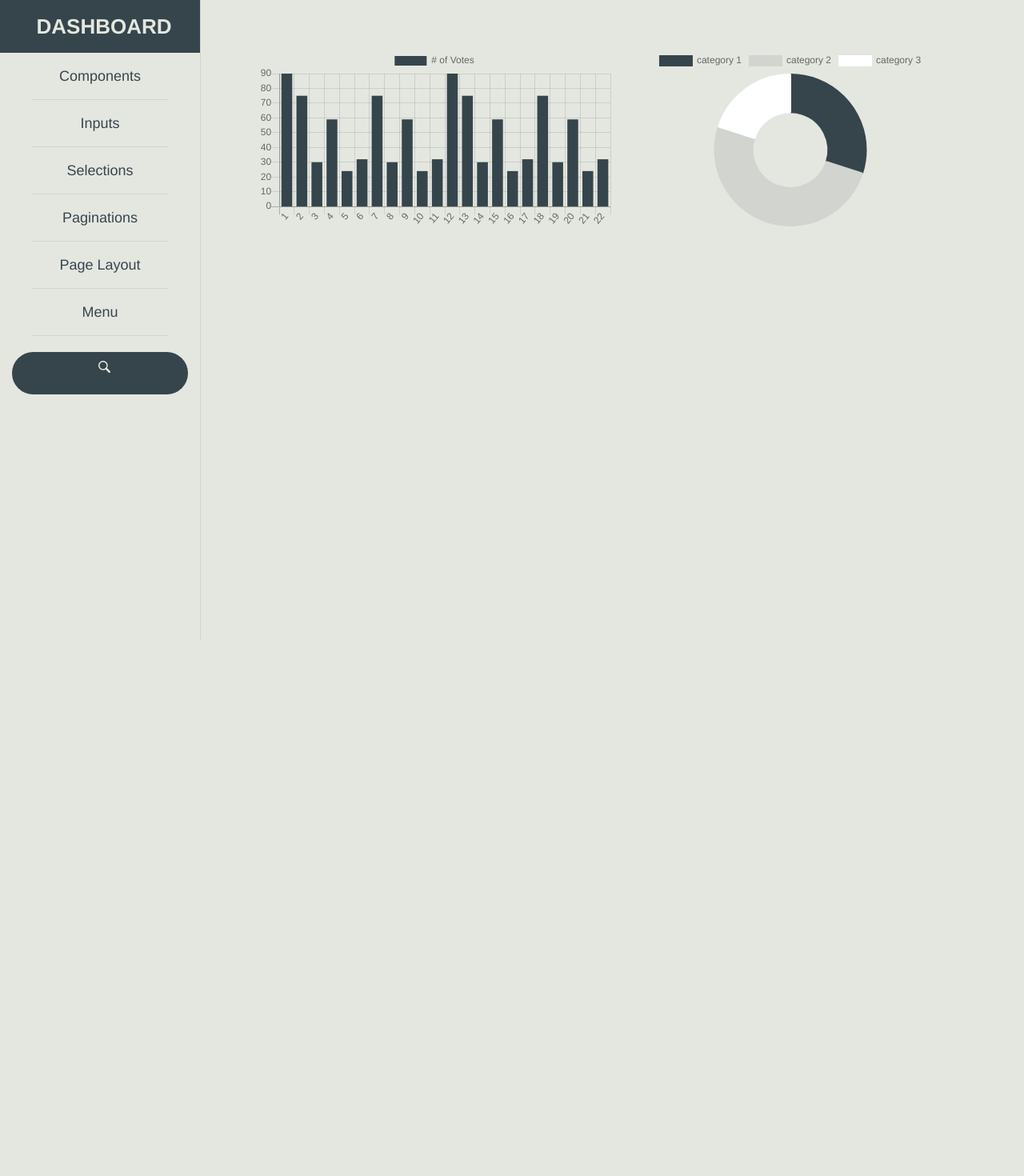
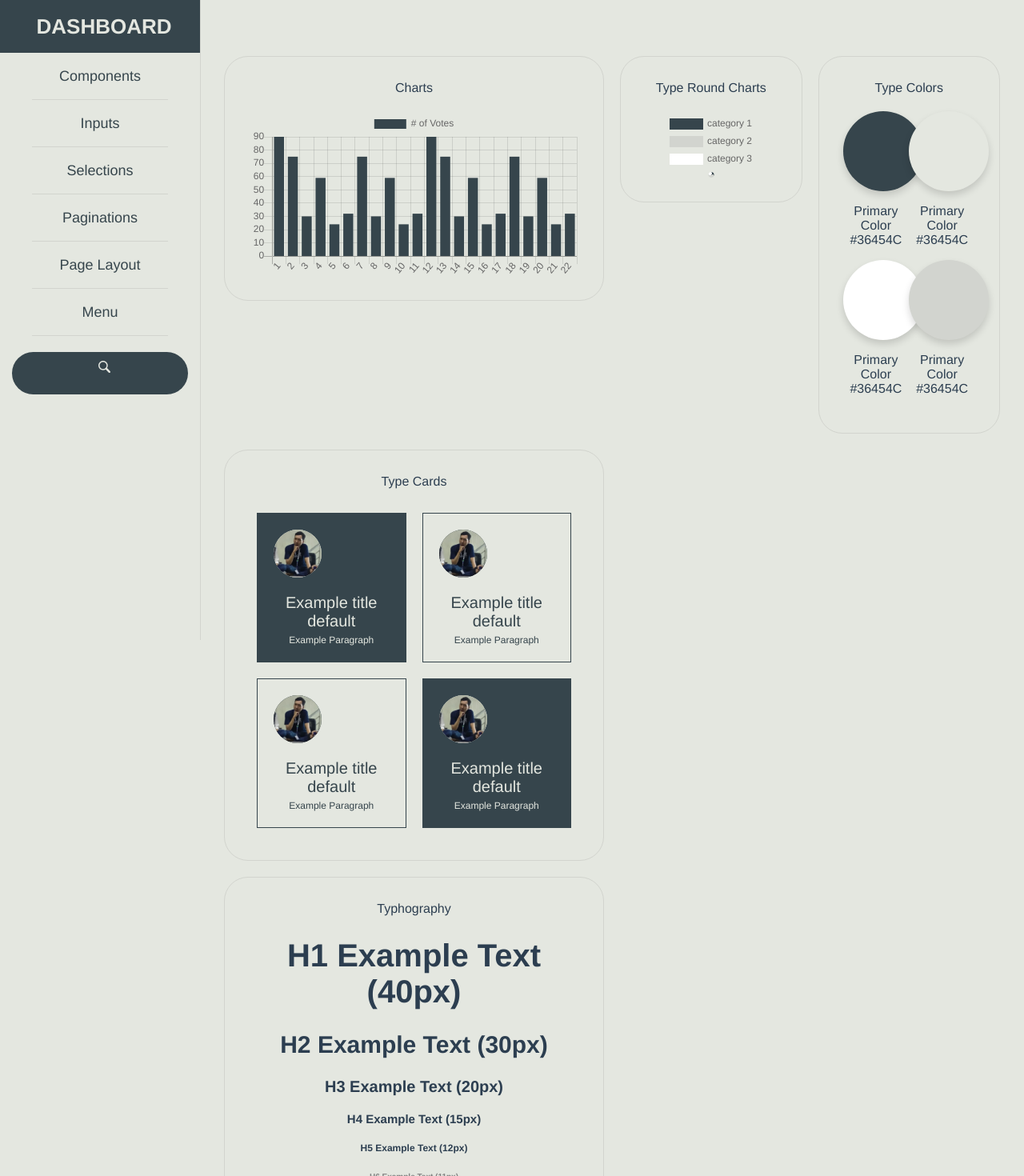
Before and after one commit to Ryanalfarisi/vue-story, a Vue app: page / in a window 1280 px wide. Shown: the top 1470 px of the page at 80% size. Before the commit the page ends 860 px from the top, so only its background shows below. Built offline with nearby package versions, Linux system fonts and the light colour scheme.

Commit message:
Penambahan Dashboard

```diff
--- a/src/assets/css/new-index.css
+++ b/src/assets/css/new-index.css
@@ -96,7 +96,6 @@ input[type="submit"] {
 
 .card {
   margin: 10px;
-  width: 300px;
   padding: 20px;
 }
 .card-primary{
@@ -137,6 +136,72 @@ input[type="submit"] {
   background: #36454c ;
   color: #fff;
 }
+.left{
+  text-align: left;
+}
+.right{
+  text-align: right;
+}
+.center{
+  text-align: center;
+}
+.input {
+    border: 1px solid;
+    padding: 10px;
+    margin-bottom: 10px;
+}
+h1{font-size: 40px;}
+h2{font-size: 30px}
+h3{font-size: 20px}
+h4{font-size: 15px}
+h5{font-size: 12px}
+h6{font-size: 10px}
+/*-----   col  -----*/
+.row::after {
+  content: "";
+  clear: both;
+  display: table;
+}
+
+[class*="col-"] {
+  float: left;
+}
+/* For mobile phones: */
+[class*="col-"] {
+  width: 100%;
+}
+
+@media only screen and (min-width: 600px) {
+  /* For tablets: */
+  .col-s-1 {width: 8.33%;}
+  .col-s-2 {width: 16.66%;}
+  .col-s-3 {width: 25%;}
+  .col-s-4 {width: 33.33%;}
+  .col-s-5 {width: 41.66%;}
+  .col-s-6 {width: 50%;}
+  .col-s-7 {width: 58.33%;}
+  .col-s-8 {width: 66.66%;}
+  .col-s-9 {width: 75%;}
+  .col-s-10 {width: 83.33%;}
+  .col-s-11 {width: 91.66%;}
+  .col-s-12 {width: 100%;}
+}
+@media only screen and (min-width: 768px) {
+  /* For desktop: */
+  .col-1 {width: 8.33%;}
+  .col-2 {width: 16.66%;}
+  .col-3 {width: 25%;}
+  .col-4 {width: 33.33%;}
+  .col-5 {width: 41.66%;}
+  .col-6 {width: 50%;}
+  .col-7 {width: 58.33%;}
+  .col-8 {width: 66.66%;}
+  .col-9 {width: 75%;}
+  .col-10 {width: 83.33%;}
+  .col-11 {width: 91.66%;}
+  .col-12 {width: 100%;}
+}
+/*-----   end-col -----*/
 /*-----   left-sidebar  -----*/
 .left-sidebar {
   position: fixed;
--- a/src/components/Chart.vue
+++ b/src/components/Chart.vue
@@ -1,5 +1,5 @@
 <template>
-  <div style="width:45%; display: inline-block;">
+  <div>
       <canvas :id="this.chartId"></canvas>
   </div>
 </template>
--- a/src/components/Dashboard.vue
+++ b/src/components/Dashboard.vue
@@ -2,8 +2,74 @@
   <div>
     <type-nav />
     <div class="page-wrapper">
-        <Chart :chartData="this.barChart" :chartId="'barChart'"/>
-        <Chart :chartData="this.DoughnutChart" :chartId="'donutChart'"/>
+        <div class="row">
+            <div class="col-6">
+                <div class="widget">
+                    <div class="widget-title">Charts</div>
+                    <div class="widget-content">
+                        <Chart :chartData="this.barChart" :chartId="'barChart'"/>
+                    </div>
+                </div>
+            </div>
+            <div class="col-3">
+              <div class="widget">
+                <div class="widget-title">Type Round Charts</div>
+                <div class="widget-content">
+                    <Chart :chartData="this.DoughnutChart" :chartId="'donutChart'"/>
+                </div>
+              </div>
+            </div>
+            <div class="col-3">
+              <div class="widget">
+                <div class="widget-title">Type Colors</div>
+                <div class="widget-content">
+                    <TypeColor :behaviorColor="behaviorColor"/>
+                </div>
+              </div>
+            </div>
+        </div>
+        <div class="row">
+            <div class="col-6">
+                <div class="row">
+                    <div class="col-12">
+                        <div class="widget">
+                            <div class="widget-title">Type Cards</div>
+                            <div class="widget-content">
+                                <div class="row">
+                                    <div class="col-6">
+                                        <Card :behaviorCard="behaviorCard"/>
+                                    </div>
+                                    <div class="col-6">
+                                        <Card :behaviorCard="behaviorCard2"/>
+                                    </div>
+                                    <div class="col-6">
+                                        <Card :behaviorCard="behaviorCard2"/>
+                                    </div>
+                                    <div class="col-6">
+                                        <Card :behaviorCard="behaviorCard"/>
+                                    </div>
+                                </div>
+                            </div>
+                        </div>
+                    </div>
+                    <div class="col-12">
+                        <div class="widget">
+                            <div class="widget-title">Typhography</div>
+                            <div class="widget-content">
+                                <Typography :behaviorTypo="behaviorTypo"/>
+                            </div>
+                        </div>
+                    </div>
+                </div>
+            </div>
+        </div>
+        <div class="col-4">
+            <div class="widget">
+                <div class="widget-title">Type Button</div>
+                <div class="widget-content">
+                </div>
+            </div>
+        </div>
     </div>
   </div>
 </template>
@@ -11,6 +77,9 @@
 <script>
   import TypeNav from '../components/TypeNav.vue';
   import Chart from '../components/Chart.vue';
+  import TypeColor from '../components/TypeColor.vue';
+  import Card from '../components/Card.vue';
+  import Typography from '../components/Typography.vue';
   export default {
     name: 'dashboard',
     data() {
@@ -54,12 +123,26 @@
                         display:false,
                     }
                     }
-                }
+                },
+                behaviorCard: {
+                  type: 'card primary',
+                  title: 'Example title default',
+                  subTitle: 'Example Paragraph'
+                },
+                behaviorCard2: {
+                  type: 'card secondary',
+                  title: 'Example title default',
+                  subTitle: 'Example Paragraph'
+                },
+
         }
     },
     components:{
         TypeNav,
         Chart,
+        TypeColor,
+        Card,
+        Typography,
     },
     computed:{
         className() {
--- a/src/components/TypeColor.vue
+++ b/src/components/TypeColor.vue
@@ -1,30 +1,32 @@
 <template>
   <div>
-    <div class="col center">
+    <div class="row">
+            <div class="col-6 center">
               <div class="colorpreview primary"></div>
               <p>Primary Color <br/>#36454C</p>
             </div>
-    <div class="col center">
+            <div class="col-6 center">
               <div class="colorpreview secondary"></div>
               <p>Primary Color <br/>#36454C</p>
             </div>
-    <div class="col center">
+            <div class="col-6 center">
               <div class="colorpreview white"></div>
               <p>Primary Color <br/>#36454C</p>
             </div>
-    <div class="col center">
+            <div class="col-6 center">
               <div class="colorpreview regular"></div>
               <p>Primary Color <br/>#36454C</p>
             </div>
           </div>
+  </div>
 </template>
 <style>
-  .col{
+  /*.col{
     width: 200px;
     float:left;
     text-align: center;
     margin:20px;
-  }
+  }*/
 </style>
 <script>
   export default {
```
Lines whose indentation alone changed are shown as unchanged.
